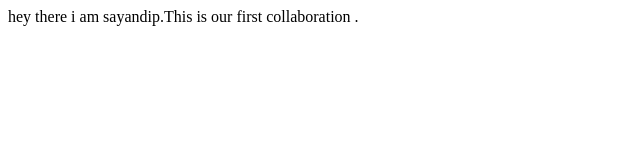
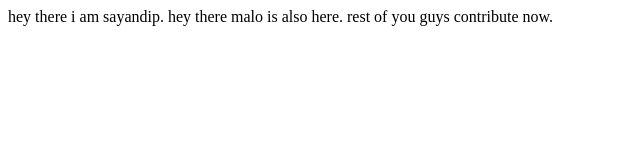
Before and after one commit to sayandippaul/firstcollaboration, a plain HTML site: page index.html in a window 1280 px wide. Shown: the whole page, without its empty margins (0-640 px from the left). Drawn offline with Linux system fonts and the light colour scheme.

```diff
--- a/index.html
+++ b/index.html
@@ -6,6 +6,8 @@
     <title>try this baby</title>
 </head>
 <body>
-    hey there i am sayandip.This is our first collaboration .
+    hey there i am sayandip.
+    hey there malo is also here.
+    rest of you guys contribute now.
 </body>
 </html>
```
